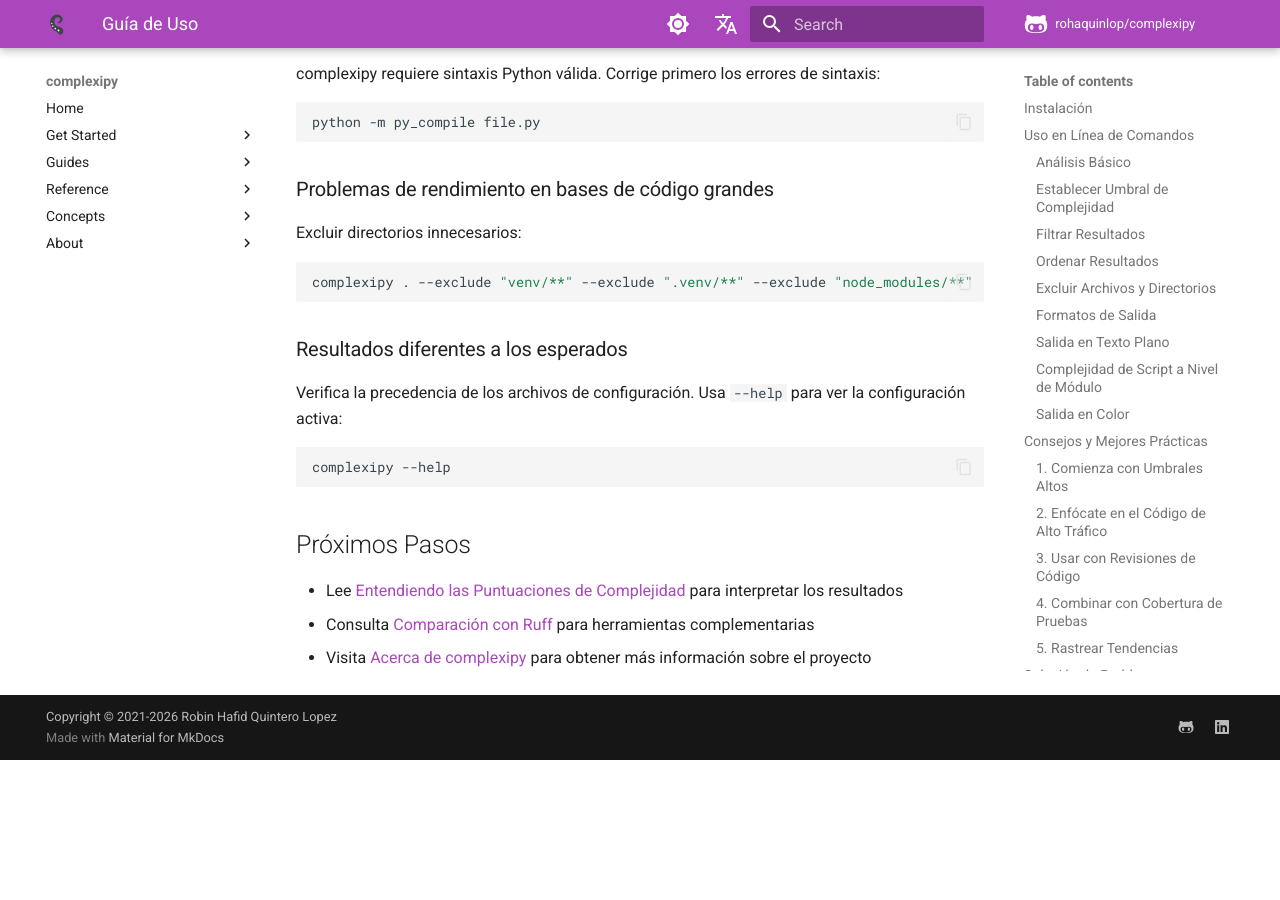
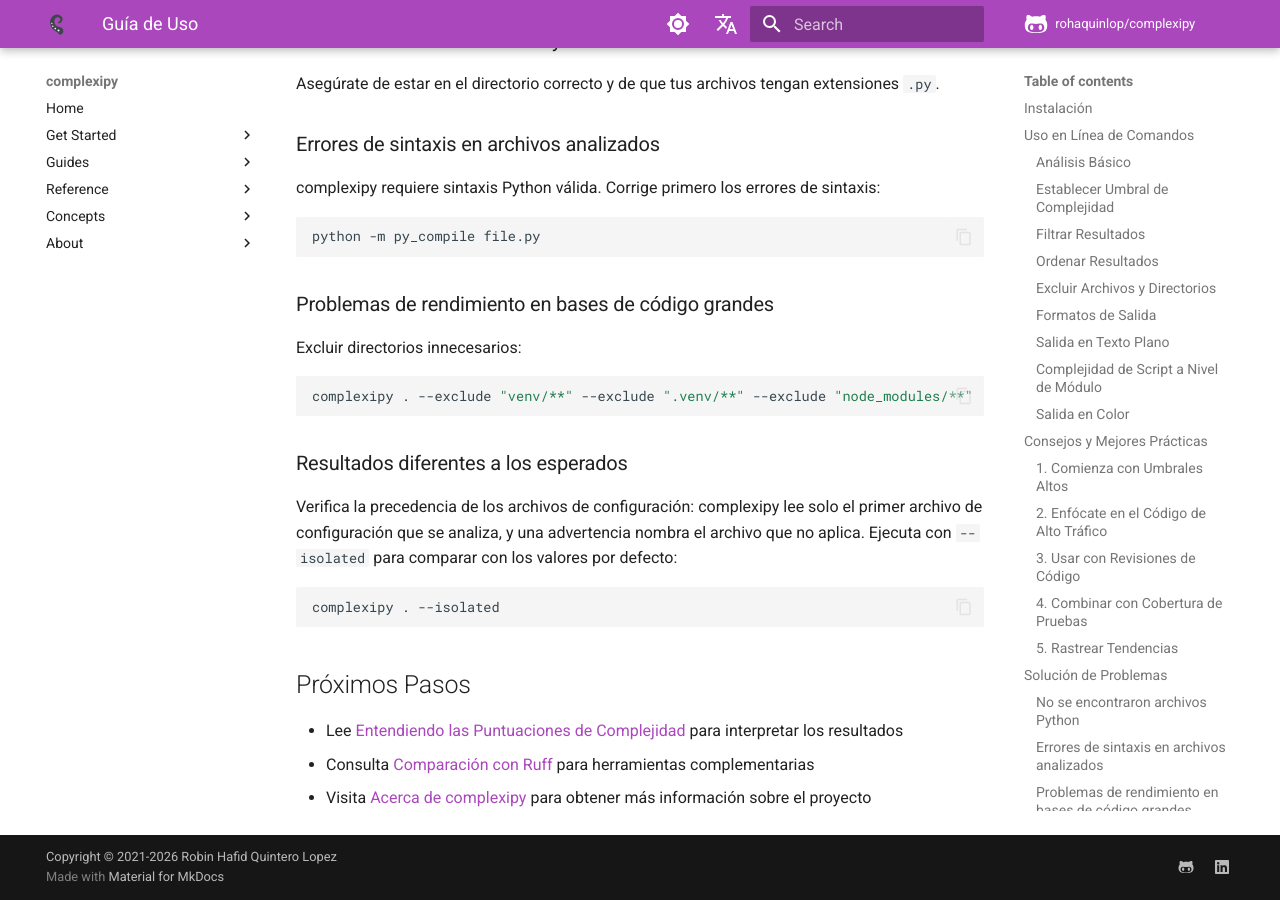
Before and after one commit to rohaquinlop/complexipy, an MkDocs documentation site: the page built from docs/es/usage-guide.md, in a window 1280 px wide and 900 px high, scrolled down 6470 px. Built offline with MkDocs 1.6.1 and Material for MkDocs 9.7.7, drawn with Linux system fonts in a browser that asks for light colours; comment, search, counter and statistics services are not loaded; before the commit the page ends 7230 px from its top, so only the background shows below that; some of the changed text lies outside the part shown.

Commit message:
docs(usage): replace the --help config tip and restore the ES gitlab and sarif examples

````diff
--- a/docs/es/usage-guide.md
+++ b/docs/es/usage-guide.md
@@ -164,6 +164,12 @@
 # Varios formatos escritos en un directorio
 complexipy . --output-format json --output-format sarif --output reports/
 
+# Reporte de GitLab Code Quality
+complexipy . --output-format gitlab
+
+# Salida SARIF
+complexipy . --output-format sarif
+
 # Añade --suggest-refactors a cualquiera de los anteriores para incluir
 # también los hallazgos de las reglas de refactorización (C001, C007, ...)
 # como sus propios IDs de regla SARIF/GitLab, junto a los hallazgos de
@@ -329,10 +335,10 @@
 
 ### Resultados diferentes a los esperados
 
-Verifica la precedencia de los archivos de configuración. Usa `--help` para ver la configuración activa:
+Verifica la precedencia de los archivos de configuración: complexipy lee solo el primer archivo de configuración que se analiza, y una advertencia nombra el archivo que no aplica. Ejecuta con `--isolated` para comparar con los valores por defecto:
 
 ```bash
-complexipy --help
+complexipy . --isolated
 ```
 
 ## Próximos Pasos
````
Also changed, not shown: docs/usage-guide.md (+2 -2 lines).
